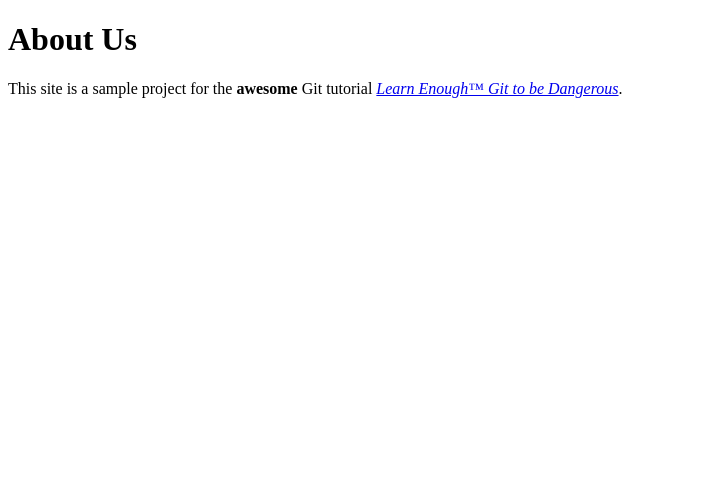
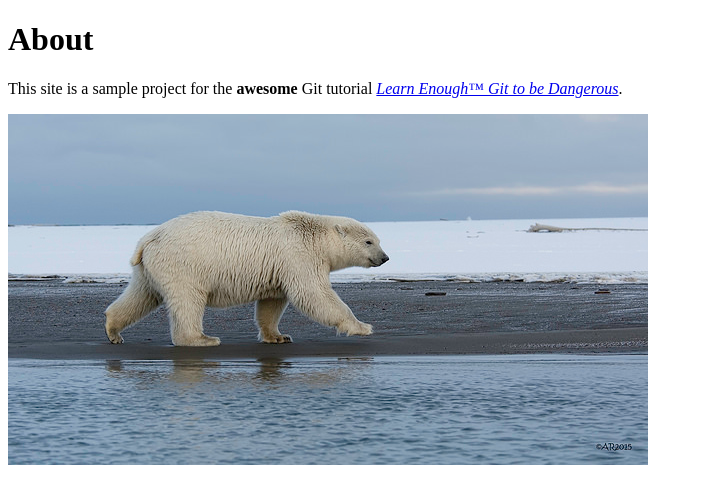
Before and after one commit to sanderson623/website, a plain HTML site: page about.html in a window 1280 px wide. Shown: the whole page, without its empty margins (0-703 px from the left). Drawn offline with Linux system fonts and the light colour scheme.

Commit message:
Add image

```diff
--- a/about.html
+++ b/about.html
@@ -4,11 +4,10 @@
     <title>About Us</title>
   </head>
   <body>
-    <h1>About Us</h1>
+    <h1>About</h1>
     <p>This site is a sample project for the <strong>awesome</strong> Git tutorial <a href="http://learnenough.com/git-tutorial">
 	<em>Learn Enough™ Git to be Dangerous</em></a>.
-
     </p>
-
+	<img src = "images/polar_bear.jpg" alt="Polar bear">
   </body>
 </html>
```
Also changed, not shown: Images/polar_bear.jpg (added).
